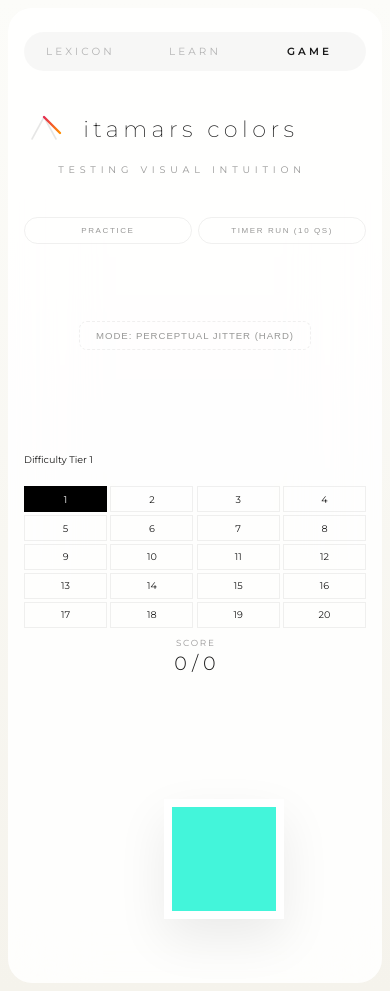
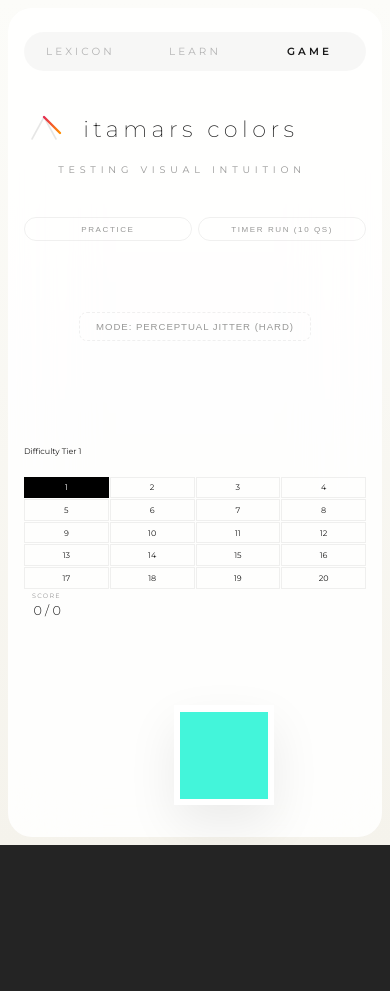
Before and after one commit to ItamarShecwitz/colors, a React (Vite) app: page / in a window 390 px wide. Both pictures are taken after a click on the button "GAME". After the commit the page ends 845 px from the top, so only its background shows below. Built offline with nearby package versions, Linux system fonts and the light colour scheme.

Commit message:
fix: aggressively compress game layout with 2x2 grid to ensure options are always on-screen

```diff
--- a/src/App.css
+++ b/src/App.css
@@ -980,70 +980,78 @@ input[type="color"]::-webkit-color-swatch {
   .game-modes {
     flex-direction: row;
     gap: 0.4rem;
-    margin-bottom: 0.8rem;
+    margin-bottom: 0.4rem;
   }
 
   .mode-btn {
     flex: 1;
-    padding: 0.5rem;
+    padding: 0.4rem;
     font-size: 0.5rem;
   }
 
   .game-header {
-    flex-direction: row; /* Keep stats and difficulty on one line if possible */
-    flex-wrap: wrap;
-    gap: 0.8rem;
-    margin-bottom: 1rem;
-    justify-content: center;
+    flex-direction: row;
+    flex-wrap: nowrap;
+    gap: 0.5rem;
+    margin-bottom: 0.6rem;
+    align-items: center;
   }
 
   .difficulty-slider-container {
-    width: 100%;
-    margin-bottom: 0.5rem;
+    width: auto;
+    flex: 1;
+    margin-bottom: 0;
   }
 
   .difficulty-label {
-    font-size: 0.6rem;
-    margin-bottom: 0.4rem;
+    font-size: 0.5rem;
+    margin-bottom: 0.2rem;
   }
 
   .tier-selector-grid {
-    grid-template-columns: repeat(10, 1fr); /* More compact row */
-    gap: 0.2rem;
+    grid-template-columns: repeat(10, 1fr);
+    gap: 1px;
   }
 
   .tier-btn {
-    padding: 0.4rem 0;
-    font-size: 0.6rem;
+    padding: 0.3rem 0;
+    font-size: 0.5rem;
   }
 
   .game-stats {
-    width: 100%;
-    justify-content: space-around;
+    width: auto;
+    gap: 0.5rem;
   }
 
+  .stat-box {
+    padding: 0.2rem 0.5rem;
+  }
+
+  .stat-box label { font-size: 0.4rem; }
+  .stat-box span { font-size: 0.8rem; }
+
   .target-square-frame {
-    width: 120px; /* Much smaller to save vertical space */
-    aspect-ratio: 1;
-    margin: 0 auto;
-    padding: 0.5rem;
+    width: 100px; /* Even smaller */
+    margin: 0.5rem auto;
+    padding: 0.4rem;
   }
 
   .reveal-name {
-    font-size: 1rem;
-    padding: 0.6rem 1rem;
+    font-size: 0.8rem;
+    padding: 0.4rem 0.8rem;
   }
 
   .options-grid {
-    grid-template-columns: 1fr;
+    grid-template-columns: repeat(2, 1fr); /* 2x2 grid to save half the vertical space */
     gap: 0.4rem;
-    width: 100%;
-    margin-top: 0.5rem;
+    margin-top: 0.4rem;
   }
 
   .option-btn {
-    padding: 0.8rem;
-    font-size: 0.8rem;
+    padding: 1rem 0.5rem;
+    font-size: 0.7rem;
+    height: auto;
+    min-height: 44px; /* Touch target minimum */
   }
 
   .game-over-overlay {
```
Also changed, not shown: 1 other file (tests, documents, lock files or other folders).
